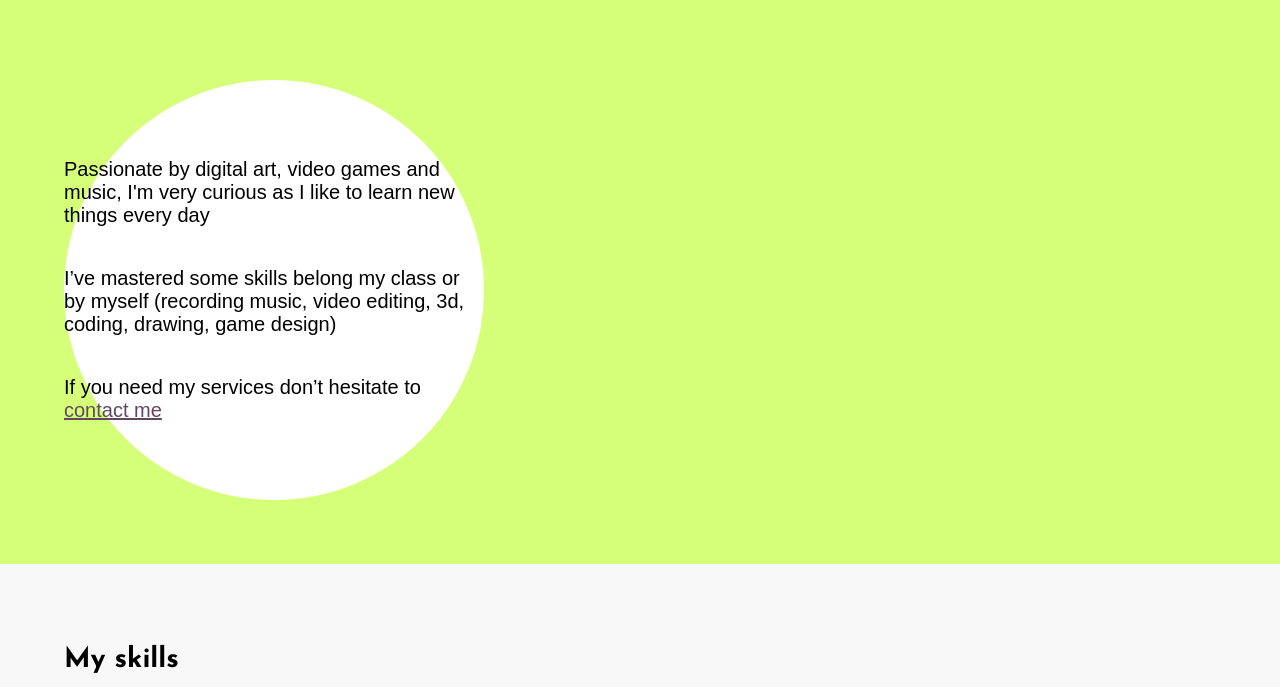
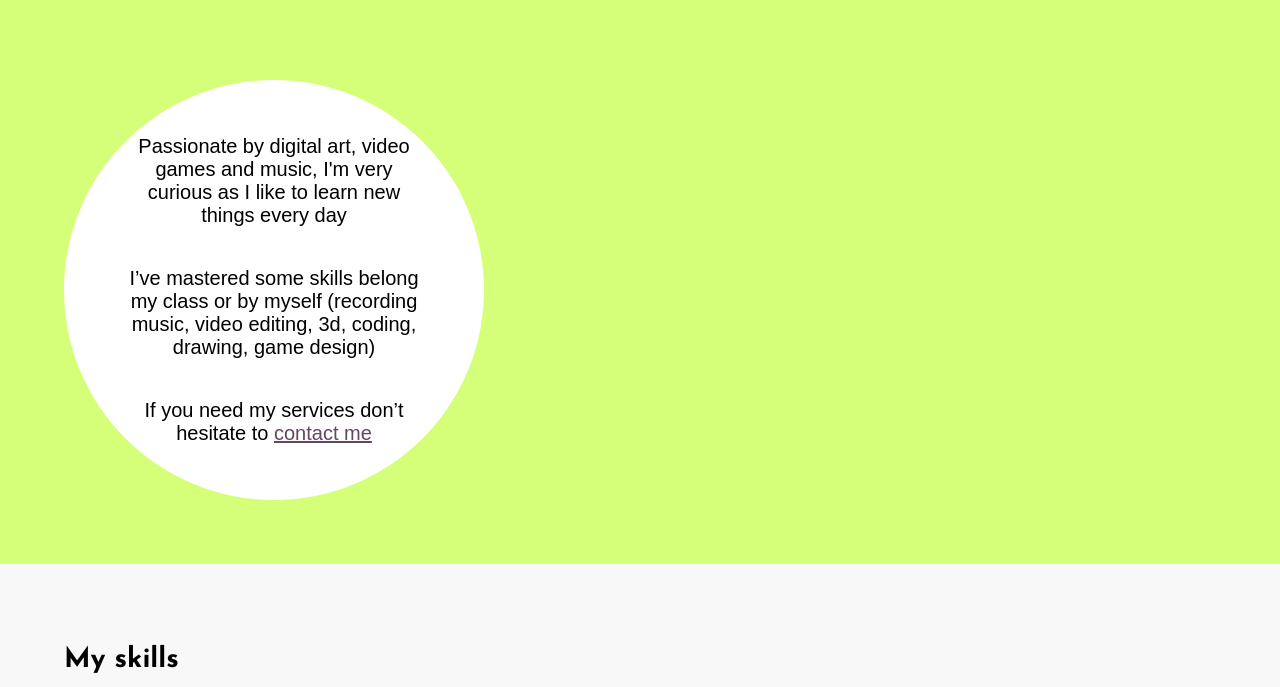
Before and after one commit to Easy-doro/Easy-doro.github.io, a plain HTML site: page aboutme.html in a window 1280 px wide. Shown: the part 693-1380 px from the top of the page. Drawn offline with Linux system fonts and the light colour scheme; a web font is replaced by a local one.

Commit message:
Update aboutme.css

```diff
--- a/css/aboutme.css
+++ b/css/aboutme.css
@@ -178,8 +178,12 @@ a{
     height: 420px;
     border-radius: 210px;
     background-color: #FFF;
-    min-width: 250px;
     font-size: 20px;
+    text-align: center;
+}
+
+.about-paragraph p {
+    width: 300px;
 }
 
 .about-paragraph a {
```
